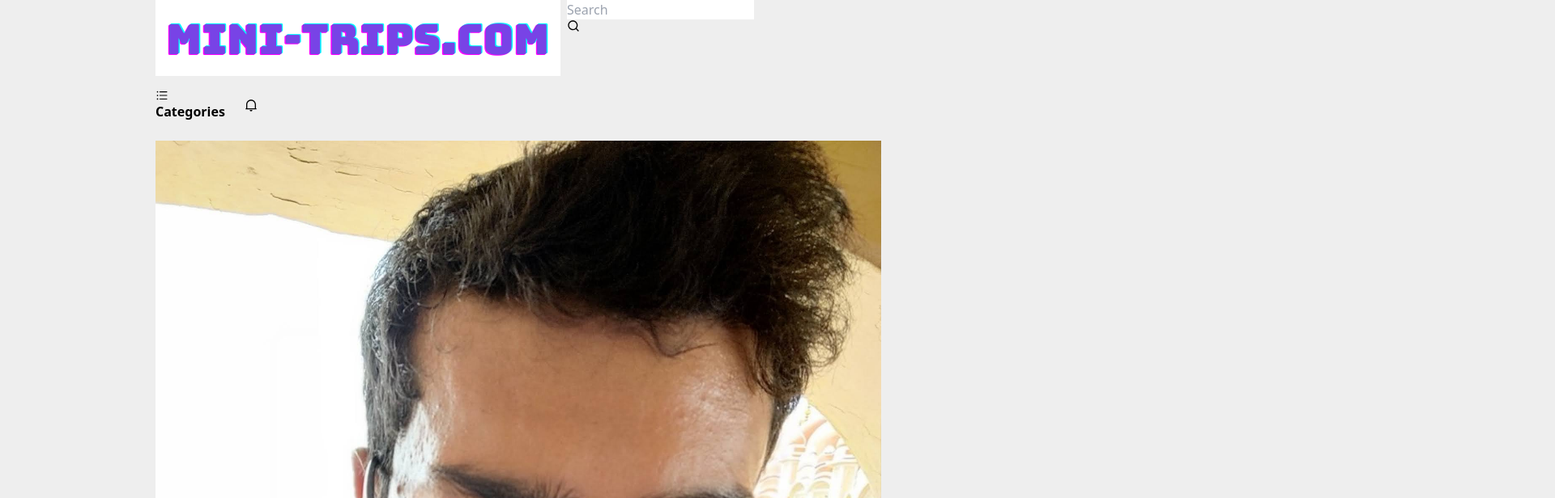
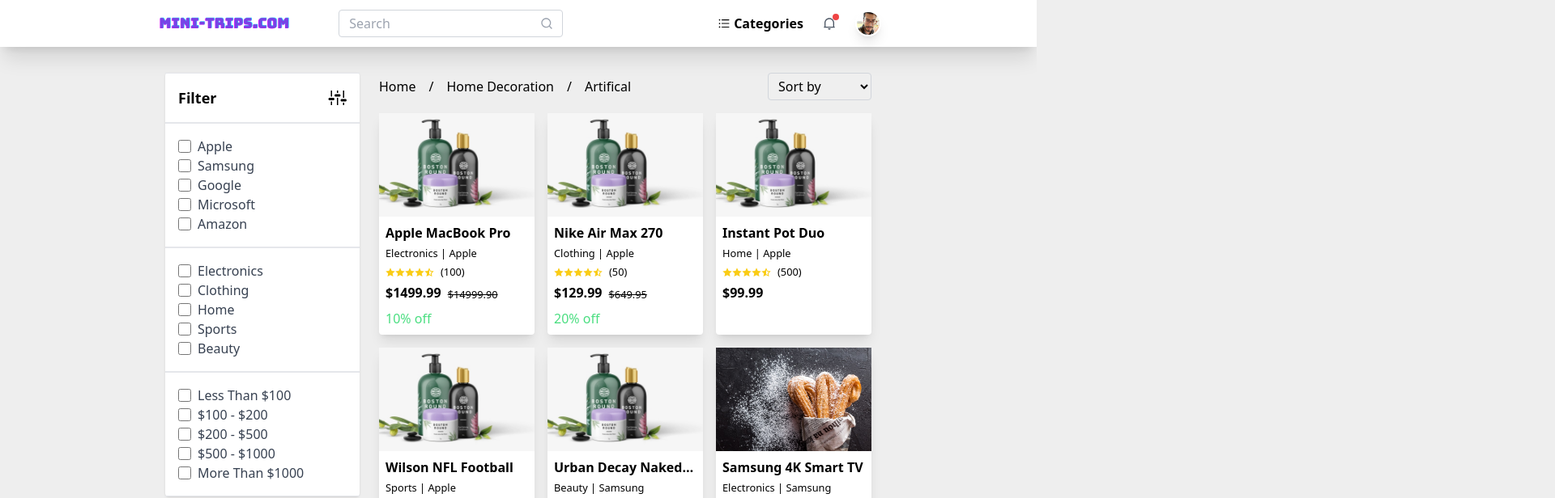
Before and after one commit to zFunx/orufy-tech-assignment, a Next.js app: page / in a window 1280 px wide. Shown: the top 616 px of the page at 81% size, 1920 px wide, since content can reach past the window. Built offline with nearby package versions, Linux system fonts and the light colour scheme.

Commit message:
Tailwind fix

```diff
--- a/tailwind.config.js
+++ b/tailwind.config.js
@@ -1,9 +1,10 @@
 /** @type {import('tailwindcss').Config} */
 module.exports = {
   content: [
-    './src/pages/**/*.{js,ts,jsx,tsx,mdx}',
-    './src/components/**/*.{js,ts,jsx,tsx,mdx}',
-    './src/app/**/*.{js,ts,jsx,tsx,mdx}',
+    // './src/pages/**/*.{js,ts,jsx,tsx,mdx}',
+    // './src/components/**/*.{js,ts,jsx,tsx,mdx}',
+    // './src/app/**/*.{js,ts,jsx,tsx,mdx}',
+    "./src/**/*.{js,ts,jsx,tsx,mdx}",
   ],
   theme: {
     extend: {
```
